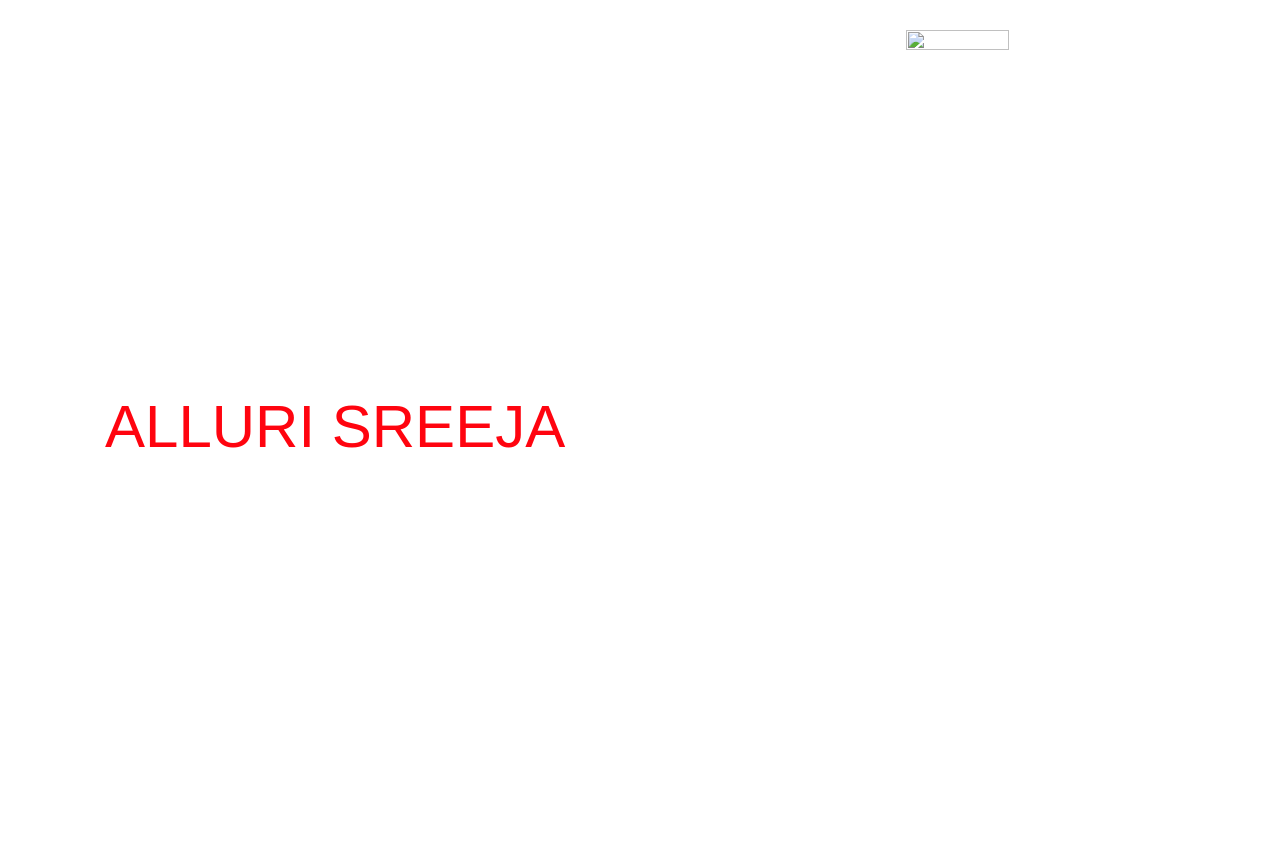
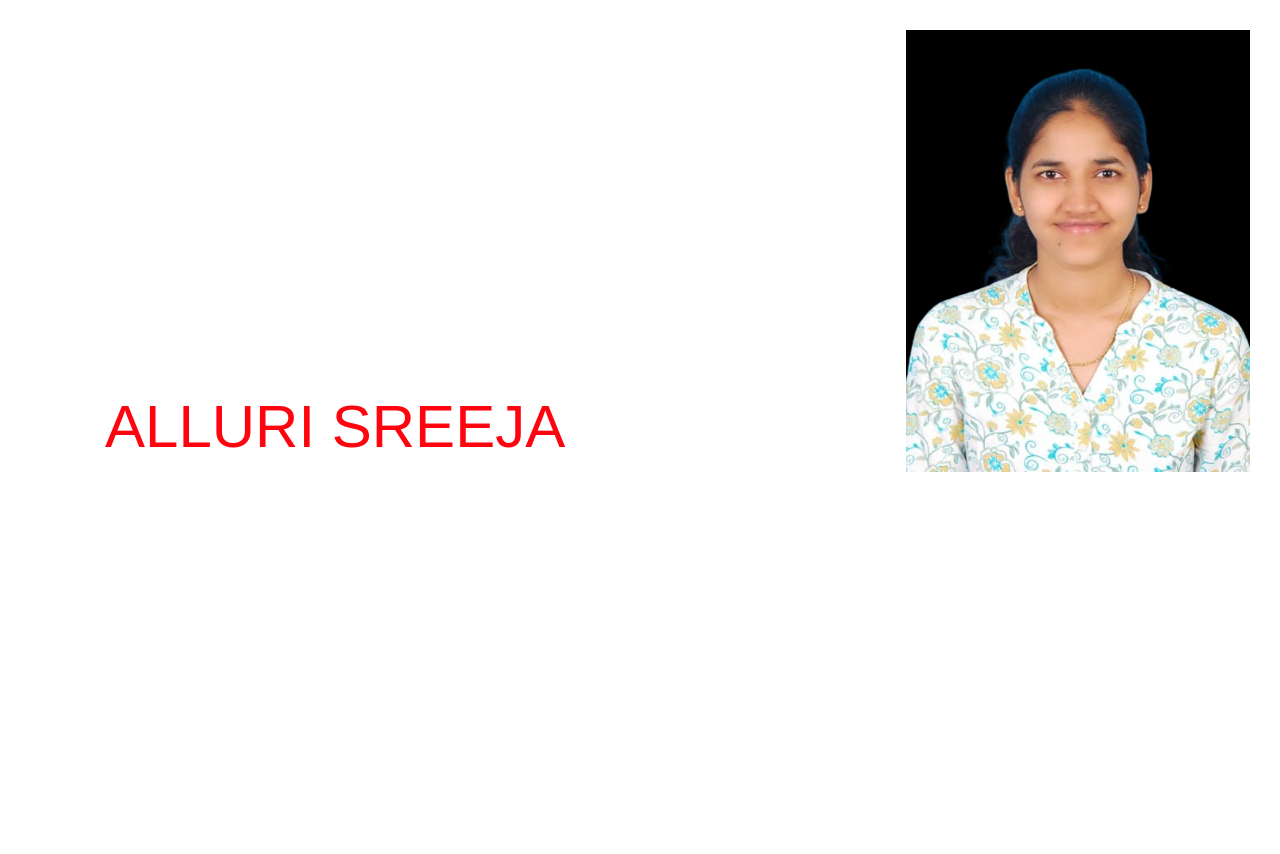
Before and after one commit to sreejareddy1234/Portfolio, a plain HTML site: page index.html in a window 1280 px wide. Shown: the top 854 px of the page. Drawn offline with nearby package versions, Linux system fonts and the light colour scheme.

Commit message:
My_Portfolio

```diff
--- a/index.html
+++ b/index.html
@@ -13,7 +13,7 @@
     </head>
     <body>
   <div id="header">
-   <img class="image" style="float:right;"  src="c:\Users\srija\Downloads\4b2440d6-29d7-4ea6-ad80-782fccf40241-removebg-preview.png" width="30%" height="100%">
+   <img class="image" style="float:right;"  src="images/my_image.png" width="30%" height="100%">
     <div class="container">
         <nav>
             <UL id="sidemenu">
```
Also changed, not shown: images/my_image.png (added).
